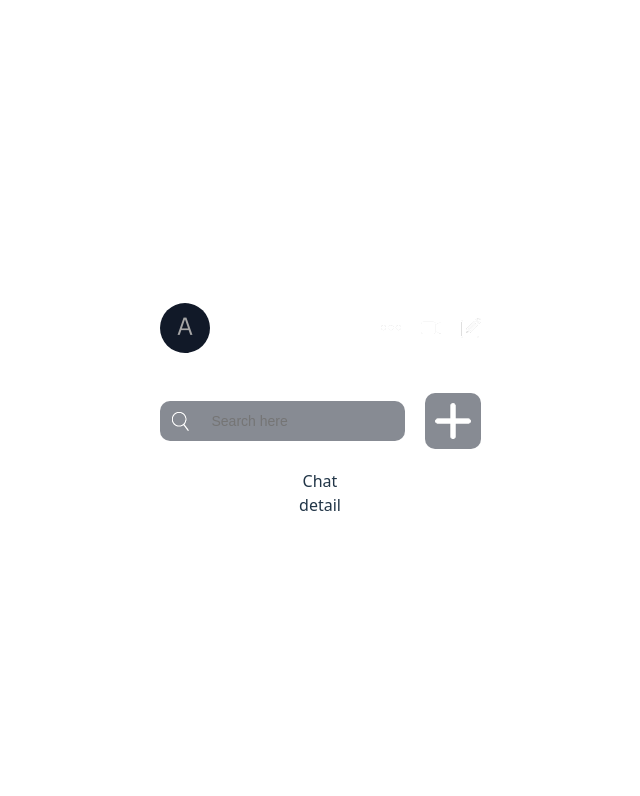
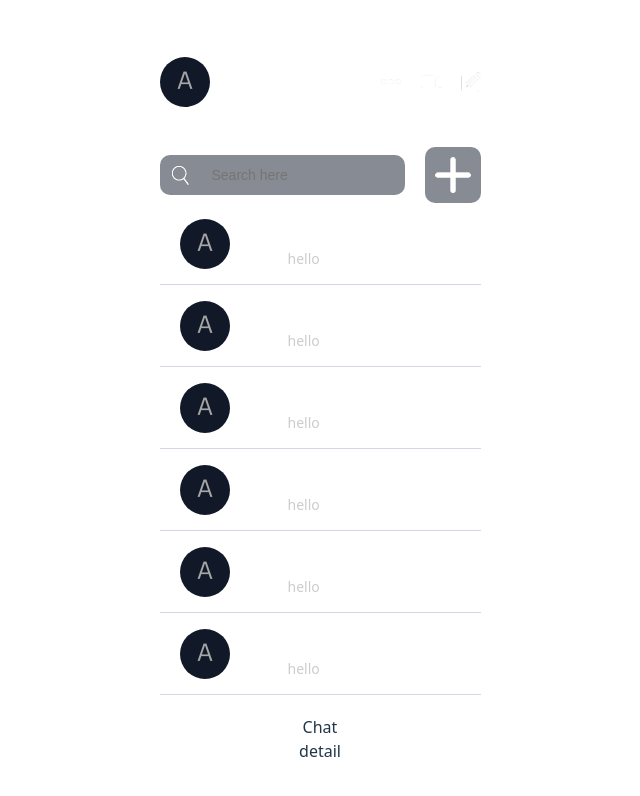
Before and after one commit to rahmaaaribii35/chat-Application, a React (Vite) app: page / in a window 1280 px wide. Shown: the top 796 px of the page, without its empty margins (320-960 px from the left). Built offline with nearby package versions, Linux system fonts and the light colour scheme.

Commit message:
user list design

```diff
--- a/src/components/list/chatList/ChatList.jsx
+++ b/src/components/list/chatList/ChatList.jsx
@@ -12,7 +12,54 @@ const ChatList = () => {
         </div>
         <img src={addMode ? "./minus.png" : "./plus.png"} alt="Add chat" className="add" onClick={()=>setAddMode((prev) => !prev)} />
       </div>
+      <div className="item">
+        <img src="./avatar.png" alt="" />
+        <div className="texts">
+            <span>Hanine Baccar</span>
+            <p>hello</p>
 
+        </div>
+      </div>
+      <div className="item">
+        <img src="./avatar.png" alt="" />
+        <div className="texts">
+            <span>Hanine Baccar</span>
+            <p>hello</p>
+
+        </div>
+      </div>
+      <div className="item">
+        <img src="./avatar.png" alt="" />
+        <div className="texts">
+            <span>Hanine Baccar</span>
+            <p>hello</p>
+
+        </div>
+      </div>
+      <div className="item">
+        <img src="./avatar.png" alt="" />
+        <div className="texts">
+            <span>Hanine Baccar</span>
+            <p>hello</p>
+
+        </div>
+      </div>
+      <div className="item">
+        <img src="./avatar.png" alt="" />
+        <div className="texts">
+            <span>Hanine Baccar</span>
+            <p>hello</p>
+
+        </div>
+      </div>
+      <div className="item">
+        <img src="./avatar.png" alt="" />
+        <div className="texts">
+            <span>Hanine Baccar</span>
+            <p>hello</p>
+
+        </div>
+      </div>
     </div>
   );
 };
--- a/src/components/list/chatList/chatList.css
+++ b/src/components/list/chatList/chatList.css
@@ -1,5 +1,8 @@
 .chatList {
   padding: 20px;
+  overflow: scroll;
+  scrollbar-width: thin;
+  scrollbar-color: black transparent;
 }
 
 .chatList .search {
@@ -43,5 +46,44 @@
 }
 
 .chatList .add:hover {
-  background-color: rgba(17, 25, 40, 0.7);
+  background-color: rgba(21, 30, 48, 0.7);
 }
+
+.chatList .item {
+  display: flex;
+  align-items: center;
+  gap: 20px;
+  padding: 15px 20px;
+  cursor: pointer;
+  border-bottom: 1px solid rgba(62, 54, 104, 0.2);
+  transition: background-color 0.2s ease;
+}
+
+.chatList .item:hover {
+  background-color: rgba(45, 56, 77, 0.3);
+}
+
+.chatList .item img {
+  width: 50px;
+  height: 50px;
+  border-radius: 50%;
+  object-fit: cover;
+}
+
+.chatList .item .texts {
+  display: flex;
+  flex-direction: column;
+  gap: 6px;
+}
+
+.chatList .item .texts span {
+  font-weight: 500;
+  color: #fff;
+}
+
+.chatList .item .texts p {
+  font-size: 14px;
+  font-weight: 300;
+  color: #ccc;
+  margin: 0;
+}
--- a/src/components/list/list.css
+++ b/src/components/list/list.css
@@ -1,3 +1,5 @@
 .list{
     flex:1;
+    display: flex;
+    flex-direction: column;
 }
```
